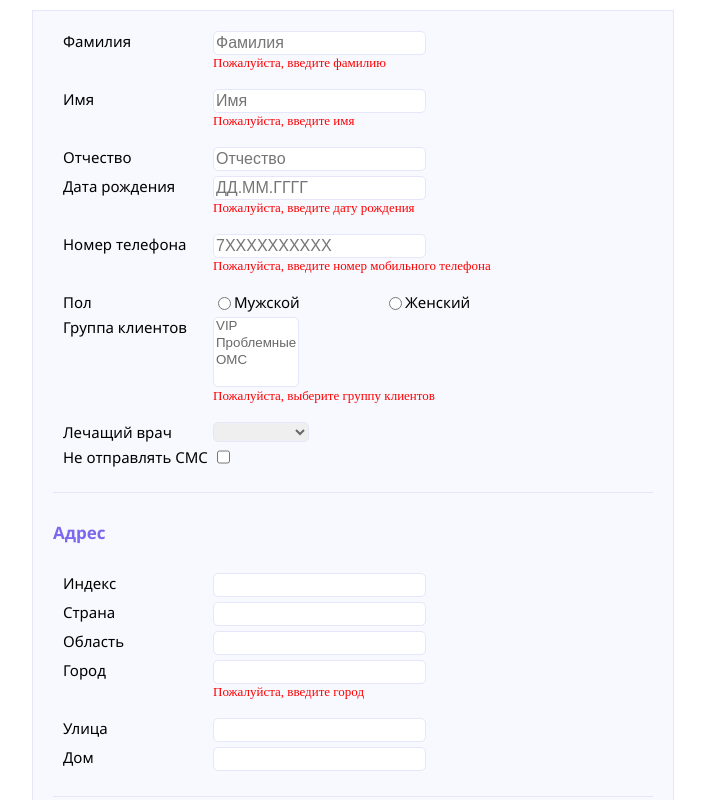
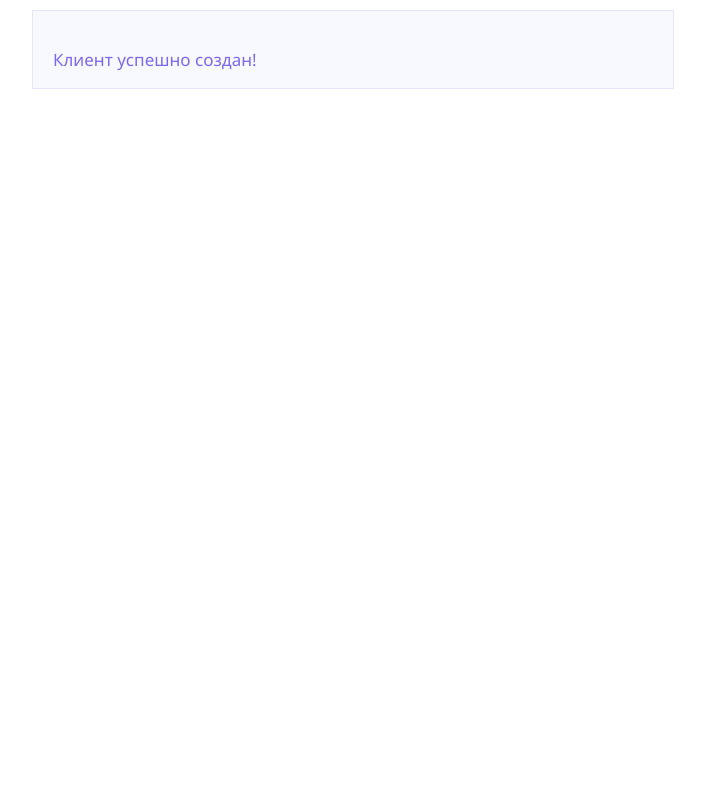
Before and after one commit to nesterovad/Vue_form, a Vue app in the folder form/: page / in a window 1280 px wide. Shown: the top 800 px of the page, without its empty margins (296-1001 px from the left). Built offline with nearby package versions, Linux system fonts and the light colour scheme.

Commit message:
created success message component

```diff
--- a/form/src/App.vue
+++ b/form/src/App.vue
@@ -1,17 +1,20 @@
 <template>
   <div id="app">
-    <Form />
+    <Success />
   </div>
 </template>
 
 <script>
-import Form from './components/Form.vue'
+import Form from './components/Form.vue';
+import Success from './components/Success.vue';
+
 
 export default {
   name: 'App',
   components: {
-    Form
-  }
+    Form,
+    Success
+}
 }
 </script>
 
--- /dev/null
+++ b/form/src/components/Success.vue
@@ -0,0 +1,33 @@
+<template>
+    <div id="container">
+        <p id="message">Клиент успешно создан!</p>
+    </div>
+</template>
+
+<script>
+export default{
+    name: 'Success',
+    components: {
+
+    }
+}
+</script>
+
+<style>
+#container{
+    width: 50dvw;
+    min-width: 200px;
+    margin-left: 25dvw;
+    margin-top:10px;
+    border:1px solid lavender;
+    background-color:ghostwhite;
+    padding-top: 20px;
+}
+
+#message{
+    font-family: 'Segoe UI', Tahoma, Geneva, Verdana, sans-serif;
+    color:mediumslateblue;
+    font-size: 17px;
+    margin-left:20px;
+}
+</style>
```
